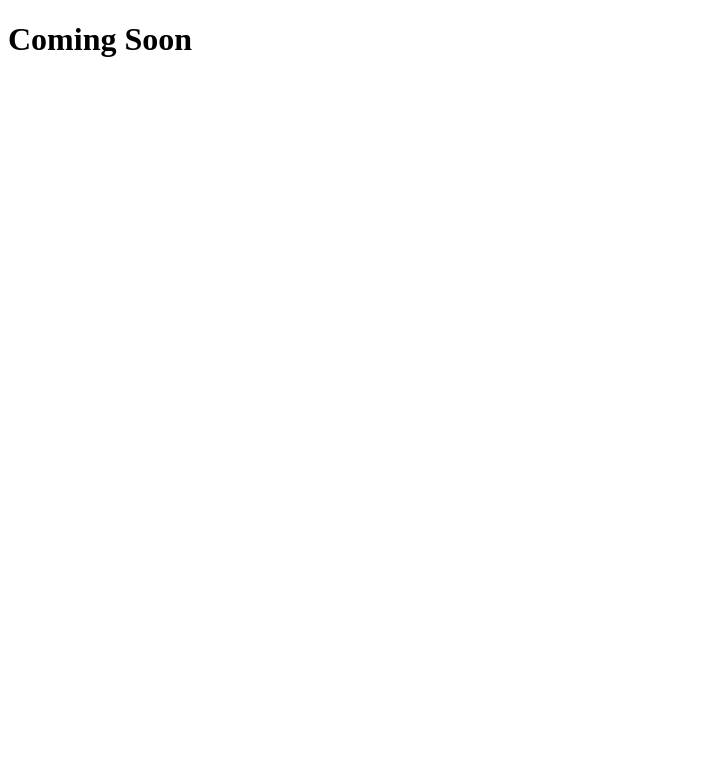
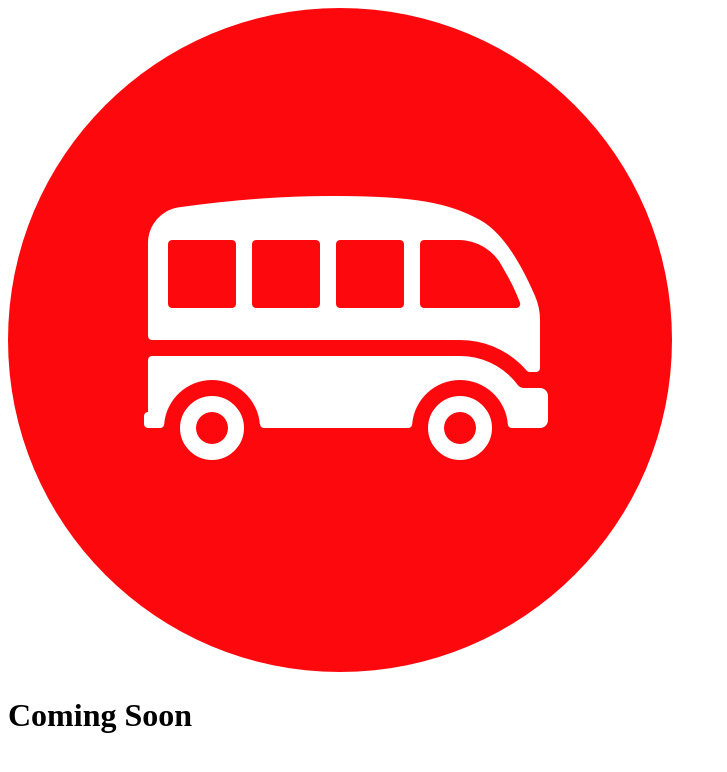
Before and after one commit to pedroslvieira/git_101, a plain HTML site: page index.html in a window 1280 px wide. Shown: the whole page, without its empty margins (0-727 px from the left). Drawn offline with Linux system fonts and the light colour scheme.

Commit message:
Le Wagon logo

```diff
--- a/index.html
+++ b/index.html
@@ -7,6 +7,7 @@
 </head>
 <body>
 
+	<img src="le-wagon.png">
 	<h1>Coming Soon</h1>
 
 </body>
```
Also changed, not shown: le-wagon.png (added).
